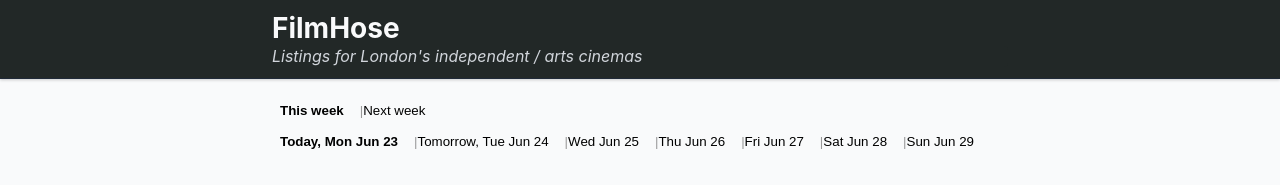
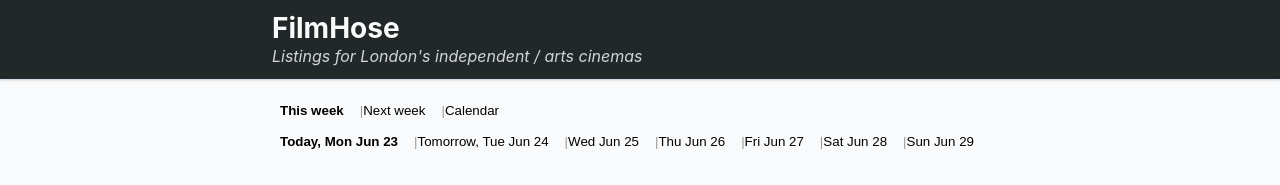
Before and after one commit to Joeboy/filmhose, a React (Vite) app: page / in a window 1280 px wide. Shown: the top 185 px of the page. Built offline with nearby package versions, Linux system fonts and the light colour scheme; no server answers.

Commit message:
Add ugly calendar app

```diff
--- a/src/App.tsx
+++ b/src/App.tsx
@@ -5,6 +5,7 @@ import { type ShowTime } from './components/ShowTimeItem';
 import { DateNav, type WeekRange } from './components/DateNav';
 import ShowTimeList from './components/ShowTimeList';
 import { formatDateLabel } from './formatDateLabel';
+import { toNaiveDateString } from './toNaiveDateString';
 
 const App: FC = () => {
   const [data, setData] = useState<ShowTime[]>([]);
@@ -12,8 +13,8 @@ const App: FC = () => {
 
   const [selectedDates, setSelectedDates] = useState<Record<WeekRange, string>>(
     () => {
-      const today = new Date().toISOString().split('T')[0];
-      return { this: today, next: '' };
+      const today = toNaiveDateString(new Date());
+      return { this: today, next: '', calendar: today };
     }
   );
 
@@ -31,7 +32,7 @@ const App: FC = () => {
       datetimeObj: new Date(show.datetime),
     }))
     .filter(({ datetimeObj }) => {
-      const key = datetimeObj.toISOString().split('T')[0];
+      const key = toNaiveDateString(datetimeObj);
       return key === selectedDate;
     })
     .sort((a, b) => a.datetimeObj.getTime() - b.datetimeObj.getTime());
--- /dev/null
+++ b/src/components/Calendar.tsx
@@ -0,0 +1,34 @@
+import React from 'react';
+import CalendarWidget from 'react-calendar';
+import 'react-calendar/dist/Calendar.css';
+import { toNaiveDateString } from '../toNaiveDateString';
+
+interface CalendarProps {
+  selectedDate: string;
+  onSelectDate: (date: string) => void;
+}
+
+const Calendar: React.FC<CalendarProps> = ({ selectedDate, onSelectDate }) => {
+  // Convert selectedDate string to Date object
+  const value = selectedDate ? new Date(selectedDate) : new Date();
+  const today = new Date();
+  today.setHours(0, 0, 0, 0); // Normalize to midnight
+
+  return (
+    <div className="calendar-widget">
+      <CalendarWidget
+        value={value}
+        onChange={(date) => {
+          // react-calendar can return Date or Date[]
+          const d = Array.isArray(date) ? date[0] : date;
+          if (d) {
+            onSelectDate(toNaiveDateString(d));
+          }
+        }}
+        tileDisabled={({ date }) => date < today}
+      />
+    </div>
+  );
+};
+
+export default Calendar;
--- a/src/components/DateNav.tsx
+++ b/src/components/DateNav.tsx
@@ -1,7 +1,9 @@
 import './DateNav.css';
 import type { FC, Dispatch, SetStateAction } from 'react';
+import Calendar from './Calendar';
+import { toNaiveDateString } from '../toNaiveDateString';
 
-export type WeekRange = 'this' | 'next';
+export type WeekRange = 'this' | 'next' | 'calendar';
 
 interface DateNavProps {
   weekRange: WeekRange;
@@ -39,6 +41,7 @@ export const DateNav: FC<DateNavProps> = ({
   const ranges: { key: WeekRange; label: string }[] = [
     { key: 'this', label: 'This week' },
     { key: 'next', label: 'Next week' },
+    { key: 'calendar', label: 'Calendar' },
   ];
 
   const currentRangeDates = getDateRange(weekRange);
@@ -59,9 +62,12 @@ export const DateNav: FC<DateNavProps> = ({
           </button>
         ))}
       </div>
+      {weekRange === 'calendar' ? (
+        <Calendar selectedDate={selectedDate} onSelectDate={setSelectedDate} />
+      ) : (
         <div className="date-nav-days">
           {currentRangeDates.map((date) => {
-          const key = date.toISOString().split('T')[0];
+            const key = toNaiveDateString(date);
             return (
               <button
                 className="date-nav-button"
@@ -76,6 +82,7 @@ export const DateNav: FC<DateNavProps> = ({
             );
           })}
         </div>
+      )}
     </div>
   );
 };
--- /dev/null
+++ b/src/toNaiveDateString.ts
@@ -0,0 +1,7 @@
+// Utility to get a YYYY-MM-DD string in local time (naive date)
+export function toNaiveDateString(date: Date): string {
+  const year = date.getFullYear();
+  const month = String(date.getMonth() + 1).padStart(2, '0');
+  const day = String(date.getDate()).padStart(2, '0');
+  return `${year}-${month}-${day}`;
+}
```
Lines whose indentation alone changed are shown as unchanged.
